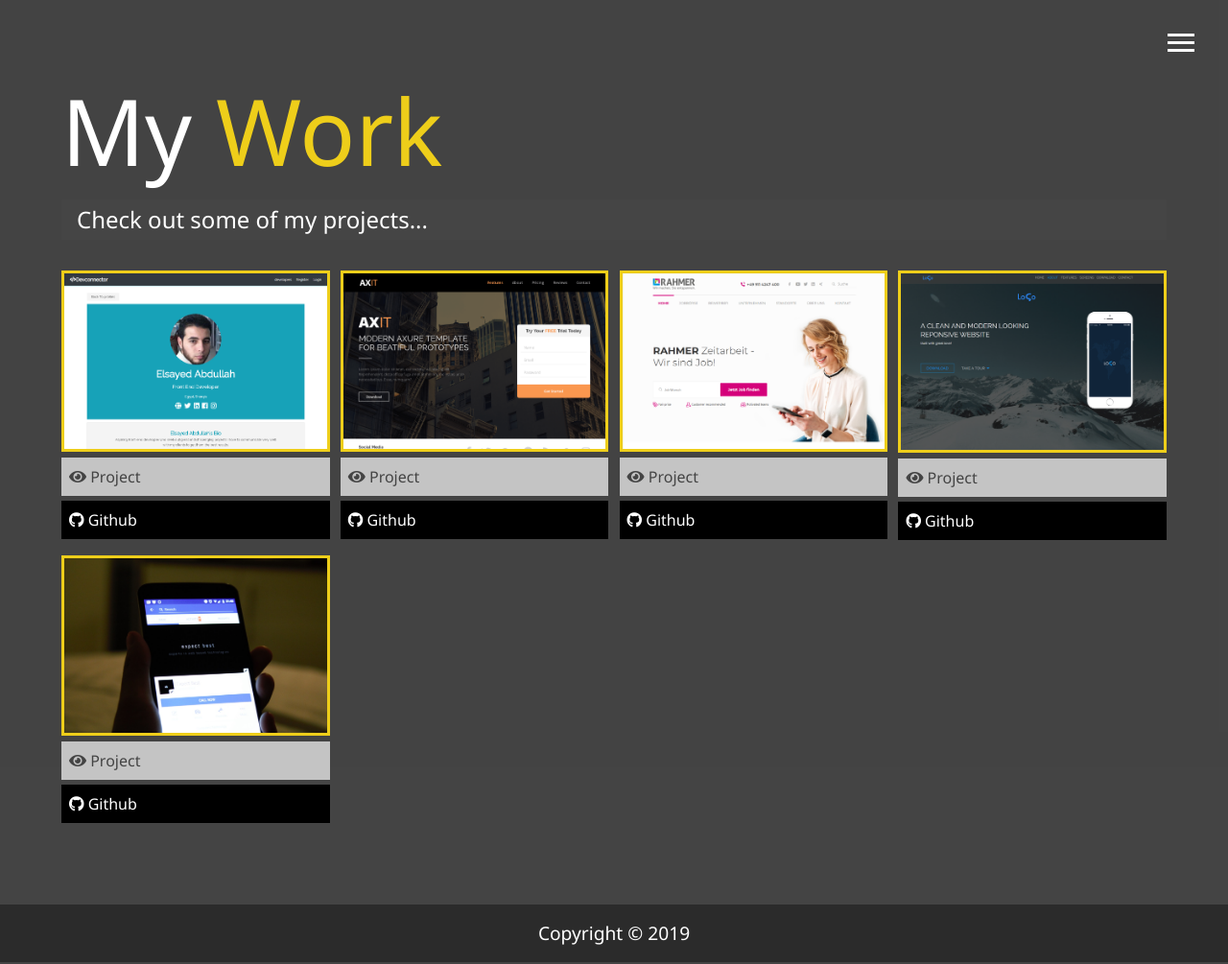
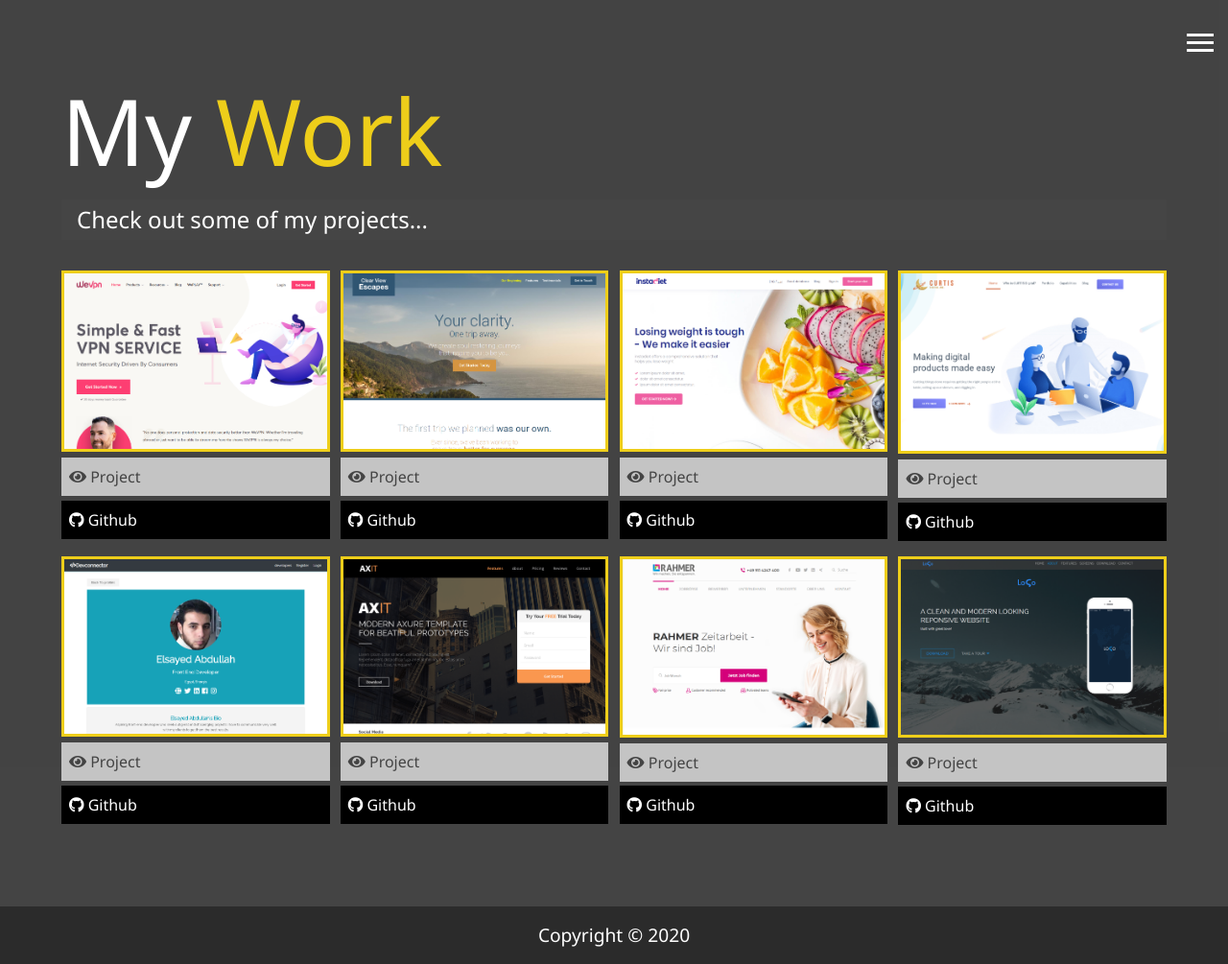
Before and after one commit to ElsayedAbdullah/portfolio, a plain HTML site: page work.html in a window 1280 px wide. Shown: the whole page at 96% size. Drawn offline with nearby package versions, Linux system fonts and the light colour scheme.

Commit message:
add new websites to my portfolio

```diff
--- a/css/main.css
+++ b/css/main.css
@@ -1,7 +1,7 @@
 .menu-btn {
   position: absolute;
   top: 35px;
-  right: 35px;
+  right: 15px;
   z-index: 3;
   cursor: pointer;
   -webkit-transition: all 0.5s ease-out;
@@ -179,6 +179,8 @@
   border-radius: 50%;
   background-image: url(../imgs/01.jpg);
   border: 3px solid #eece1a;
+  background-size: cover;
+  background-repeat: no-repeat;
 }
 
 * {
@@ -593,3 +595,4 @@
 }
 
 /* End Footer */
+/*# sourceMappingURL=main.css.map */
--- a/work.html
+++ b/work.html
@@ -1,17 +1,19 @@
 <!DOCTYPE html>
 <html>
+
 <head>
   <meta charset="utf-8" />
-    <meta http-equiv="X-UA-Compatible" content="IE=edge" />
+  <meta http-equiv="X-UA-Compatible"
+    content="IE=edge" />
   <title>My Work</title>
-    <meta name="viewport" content="width=device-width, initial-scale=1" />
-    <link
-      rel="stylesheet"
+  <meta name="viewport"
+    content="width=device-width, initial-scale=1" />
+  <link rel="stylesheet"
     href="https://use.fontawesome.com/releases/v5.8.1/css/all.css"
     integrity="sha384-50oBUHEmvpQ+1lW4y57PTFmhCaXp0ML5d60M1M7uH2+nqUivzIebhndOJK28anvf"
-      crossorigin="anonymous"
-    />
-    <link rel="stylesheet" href="css/main.css" />
+    crossorigin="anonymous" />
+  <link rel="stylesheet"
+    href="css/main.css" />
 </head>
 
 <body>
@@ -28,16 +30,20 @@
       </div>
       <ul class="menu-nav">
         <li class="nav-item">
-            <a href="index.html" class="nav-link">Home</a>
+          <a href="index.html"
+            class="nav-link">Home</a>
         </li>
         <li class="nav-item">
-            <a href="about.html" class="nav-link">About Me</a>
+          <a href="about.html"
+            class="nav-link">About Me</a>
         </li>
         <li class="nav-item current">
-            <a href="work.html" class="nav-link">My Work</a>
+          <a href="work.html"
+            class="nav-link">My Work</a>
         </li>
         <li class="nav-item">
-            <a href="contact.html" class="nav-link">Contact Me</a>
+          <a href="contact.html"
+            class="nav-link">Contact Me</a>
         </li>
       </ul>
     </nav>
@@ -52,84 +58,138 @@
     </h2>
     <div class="projects">
       <div class="item">
-          <a
-            href="https://elsayedabdullah.github.io/socialNetwork/"
+        <a href="https://elsayedabdullah.github.io/weVPN/"
+          target="_blank">
+          <img src="imgs/projects/wevpn.png"
+            alt="wevpn project" />
+        </a>
+        <a href="https://elsayedabdullah.github.io/weVPN/"
           target="_blank"
-          >
-            <img src="imgs/projects/socialNetwork.png" alt="socialNetwork project" />
-          </a>
-          <a
-            href="https://elsayedabdullah.github.io/socialNetwork/"
-            target="_blank"
-            class="btn-light"
-          >
+          class="btn-light">
           <i class="fas fa-eye"></i> Project
         </a>
-          <a
-            href="https://github.com/ElsayedAbdullah"
+        <a href="https://github.com/ElsayedAbdullah"
           target="_blank"
-            class="btn-dark"
-          >
+          class="btn-dark">
           <i class="fab fa-github"></i> Github
         </a>
       </div>
       <div class="item">
-          <a href="https://elsayedabdullah.github.io/Axit/" target="_blank">
-            <img src="imgs/projects/axit.png" alt="axit project" />
+        <a href="https://elsayedabdullah.github.io/travel-site/"
+          target="_blank">
+          <img src="imgs/projects/travel-site.png"
+            alt="travel-site project" />
         </a>
-          <a
-            href="https://elsayedabdullah.github.io/Axit/"
+        <a href="https://elsayedabdullah.github.io/travel-site/"
           target="_blank"
-            class="btn-light"
-          >
+          class="btn-light">
           <i class="fas fa-eye"></i> Project
         </a>
-          <a
-            href="https://github.com/ElsayedAbdullah"
+        <a href="https://github.com/ElsayedAbdullah"
           target="_blank"
-            class="btn-dark"
-          >
+          class="btn-dark">
           <i class="fab fa-github"></i> Github
         </a>
       </div>
       <div class="item">
-          <a href="https://elsayedabdullah.github.io/rhamer/" target="_blank">
-            <img src="imgs/projects/rhamer-show.png" alt="rhamer project" />
+        <a href="https://elsayedabdullah.github.io/instadiet/"
+          target="_blank">
+          <img src="imgs/projects/instadiet.png"
+            alt="instadiet project" />
         </a>
-          <a
-            href="https://elsayedabdullah.github.io/rhamer/"
+        <a href="https://elsayedabdullah.github.io/instadiet/"
           target="_blank"
-            class="btn-light"
-          >
+          class="btn-light">
           <i class="fas fa-eye"></i> Project
         </a>
-          <a
-            href="https://github.com/ElsayedAbdullah"
+        <a href="https://github.com/ElsayedAbdullah"
           target="_blank"
-            class="btn-dark"
-          >
+          class="btn-dark">
           <i class="fab fa-github"></i> Github
         </a>
       </div>
       <div class="item">
-          <a href="https://elsayedabdullah.github.io/loso/" target="_blank">
-            <img src="imgs/projects/Loso.png" alt="loso project" />
+        <a href="https://elsayedabdullah.github.io/curtis/"
+          target="_blank">
+          <img src="imgs/projects/curtis.png"
+            alt="curtis project" />
         </a>
-          <a href="https://elsayedabdullah.github.io/loso/" target="_blank" class="btn-light">
+        <a href="https://elsayedabdullah.github.io/curtis/"
+          target="_blank"
+          class="btn-light">
           <i class="fas fa-eye"></i> Project
         </a>
-          <a href="https://github.com/ElsayedAbdullah" target="_blank" class="btn-dark">
+        <a href="https://github.com/ElsayedAbdullah"
+          target="_blank"
+          class="btn-dark">
           <i class="fab fa-github"></i> Github
         </a>
       </div>
       <div class="item">
-          <a href="#!" target="_blank">
-            <img src="imgs/projects/project5.jpg" alt="project" />
+        <a href="https://elsayedabdullah.github.io/socialNetwork/"
+          target="_blank">
+          <img src="imgs/projects/socialNetwork.png"
+            alt="socialNetwork project" />
         </a>
-          <a href="#!" target="_blank" class="btn-light">
+        <a href="https://elsayedabdullah.github.io/socialNetwork/"
+          target="_blank"
+          class="btn-light">
           <i class="fas fa-eye"></i> Project
         </a>
-          <a href="#!" target="_blank" class="btn-dark">
+        <a href="https://github.com/ElsayedAbdullah"
+          target="_blank"
+          class="btn-dark">
+          <i class="fab fa-github"></i> Github
+        </a>
+      </div>
+      <div class="item">
+        <a href="https://elsayedabdullah.github.io/Axit/"
+          target="_blank">
+          <img src="imgs/projects/axit.png"
+            alt="axit project" />
+        </a>
+        <a href="https://elsayedabdullah.github.io/Axit/"
+          target="_blank"
+          class="btn-light">
+          <i class="fas fa-eye"></i> Project
+        </a>
+        <a href="https://github.com/ElsayedAbdullah"
+          target="_blank"
+          class="btn-dark">
+          <i class="fab fa-github"></i> Github
+        </a>
+      </div>
+      <div class="item">
+        <a href="https://elsayedabdullah.github.io/rhamer/"
+          target="_blank">
+          <img src="imgs/projects/rhamer-show.png"
+            alt="rhamer project" />
+        </a>
+        <a href="https://elsayedabdullah.github.io/rhamer/"
+          target="_blank"
+          class="btn-light">
+          <i class="fas fa-eye"></i> Project
+        </a>
+        <a href="https://github.com/ElsayedAbdullah"
+          target="_blank"
+          class="btn-dark">
+          <i class="fab fa-github"></i> Github
+        </a>
+      </div>
+      <div class="item">
+        <a href="https://elsayedabdullah.github.io/loso/"
+          target="_blank">
+          <img src="imgs/projects/Loso.png"
+            alt="loso project" />
+        </a>
+        <a href="https://elsayedabdullah.github.io/loso/"
+          target="_blank"
+          class="btn-light">
+          <i class="fas fa-eye"></i> Project
+        </a>
+        <a href="https://github.com/ElsayedAbdullah"
+          target="_blank"
+          class="btn-dark">
           <i class="fab fa-github"></i> Github
         </a>
       </div>
@@ -139,11 +199,12 @@
 
   <!-- Start Footer -->
   <footer>
-      Copyright &copy; 2019
+    Copyright &copy; 2020
   </footer>
   <!-- End Footer -->
 
   <script src="https://cdnjs.cloudflare.com/ajax/libs/jquery/3.4.0/jquery.min.js"></script>
   <script src="js/main.js"></script>
 </body>
+
 </html>
```
Also changed, not shown: about.html (+25 -14 lines), contact.html (+19 -10 lines), imgs/01.jpg, imgs/portrait.jpg (deleted), imgs/portrait_small.jpg (deleted), imgs/projects/curtis.png (added), imgs/projects/instadiet.png (added), imgs/projects/project3.jpg (deleted), imgs/projects/project4.jpg (deleted), imgs/projects/project5.jpg (deleted), imgs/projects/travel-site.png (added), imgs/projects/wevpn.png (added), 1 other file. Lines whose indentation alone changed are shown as unchanged.
